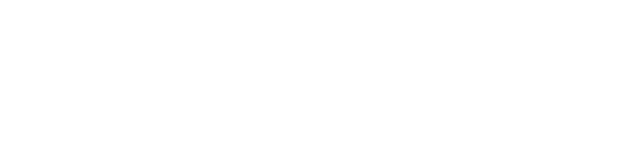
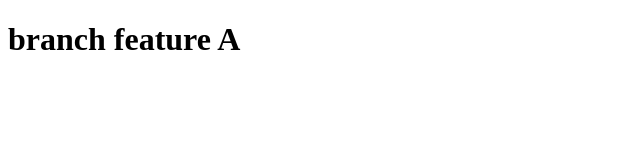
Before and after one commit to PeriHidayatDev/flutter_tugas-msib, a plain HTML site: page index.html in a window 1280 px wide. Shown: the whole page, without its empty margins (0-640 px from the left). Drawn offline with Linux system fonts and the light colour scheme.

Commit message:
h1 branch feature a

```diff
--- a/index.html
+++ b/index.html
@@ -6,6 +6,6 @@
     <title>Menimplementasikan penggunaan branching</title>
 </head>
 <body>
-
+    <h1>branch feature A</h1>
 </body>
 </html>
```
